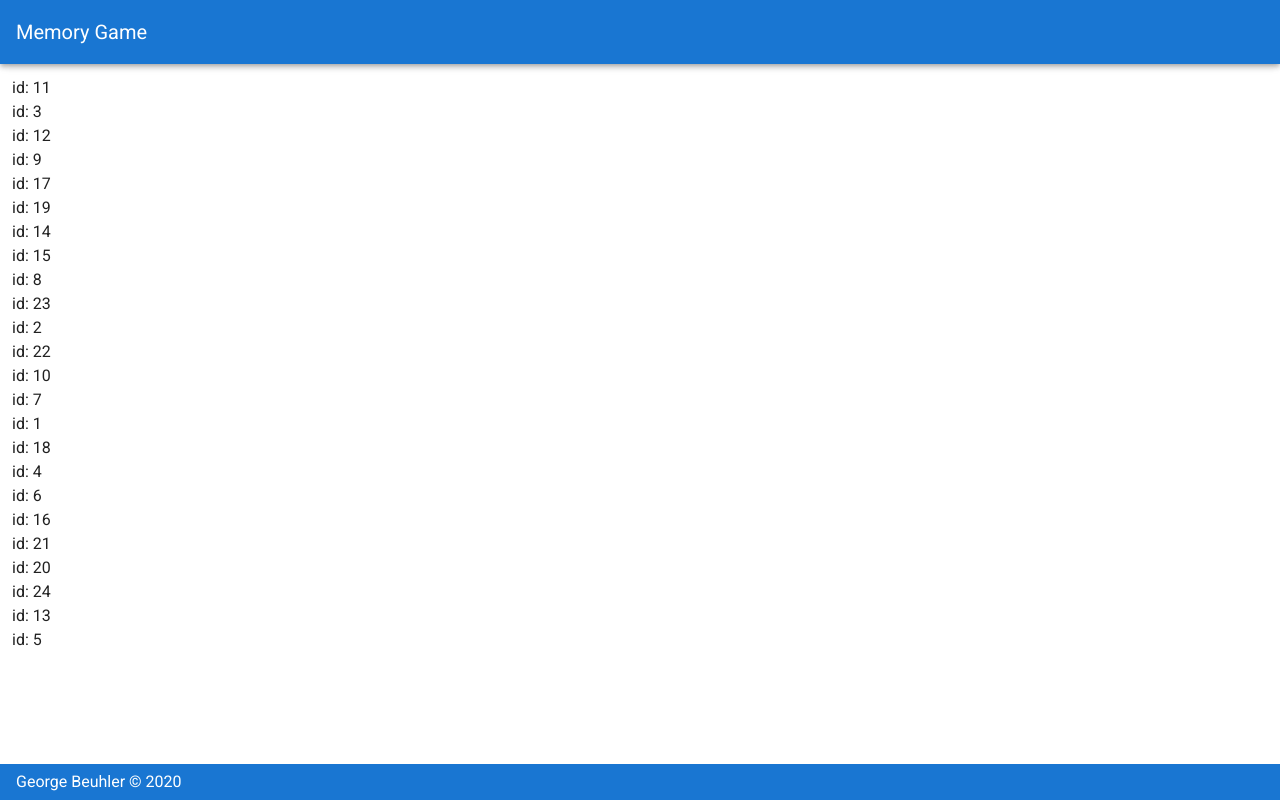
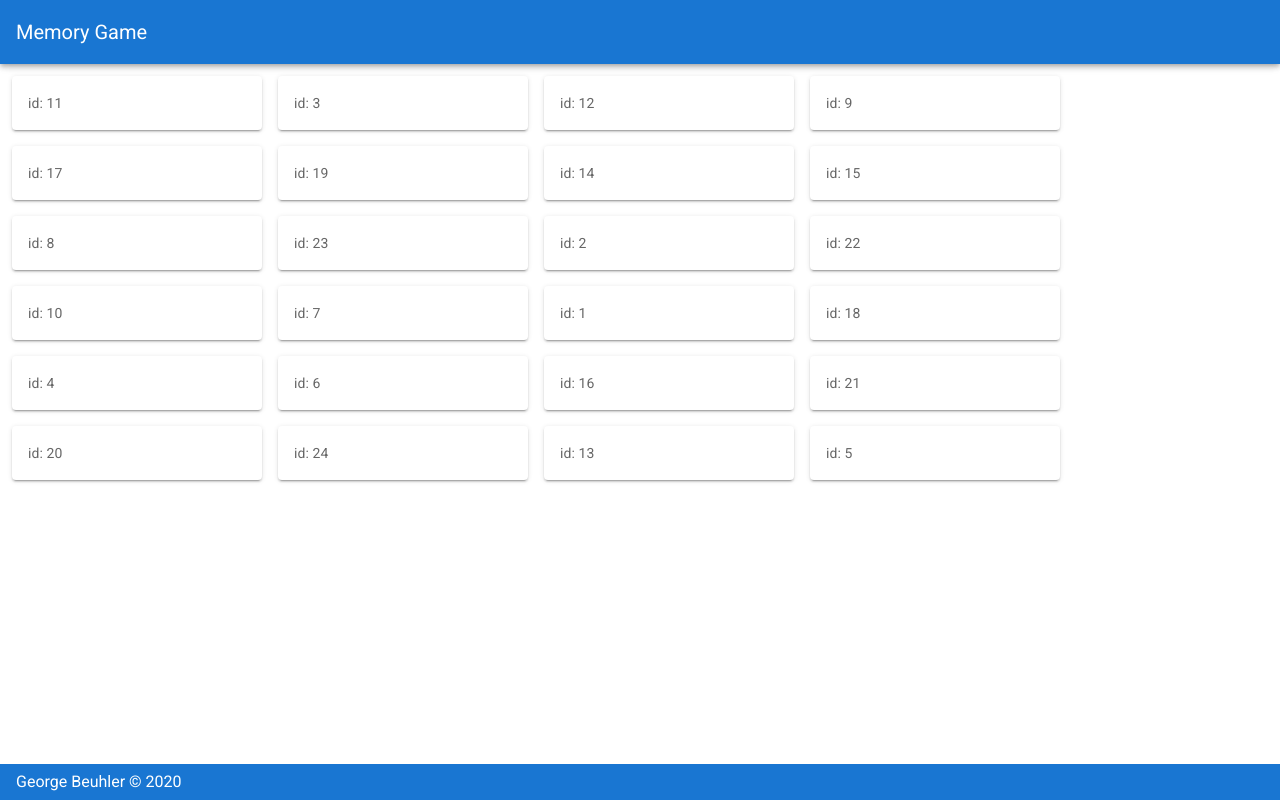
Before and after one commit to gebeuhler/memory-game, a Vue app: page / in a window 1280 px wide. Built offline with nearby package versions, Linux system fonts and the light colour scheme.

Commit message:
basic grid

```diff
--- a/src/App.vue
+++ b/src/App.vue
@@ -6,9 +6,19 @@
 
     <v-main>
       <v-container fluid>
-        <div v-for="card in cards" :key="card.id" @click="flipCard(card)">
-          <div v-if="card.flipped">value: {{ card.value }}</div>
-          <div v-else>id: {{ card.id }}</div>
+        <div class="d-flex flex-wrap">
+          <v-card
+            v-for="card in cards"
+            :key="card.id"
+            @click="flipCard(card)"
+            min-width="250"
+            class="mr-4 mb-4"
+          >
+            <v-card-text>
+              <div v-if="card.flipped">value: {{ card.value }}</div>
+              <div v-else>id: {{ card.id }}</div>
+            </v-card-text>
+          </v-card>
         </div>
       </v-container>
     </v-main>
```
